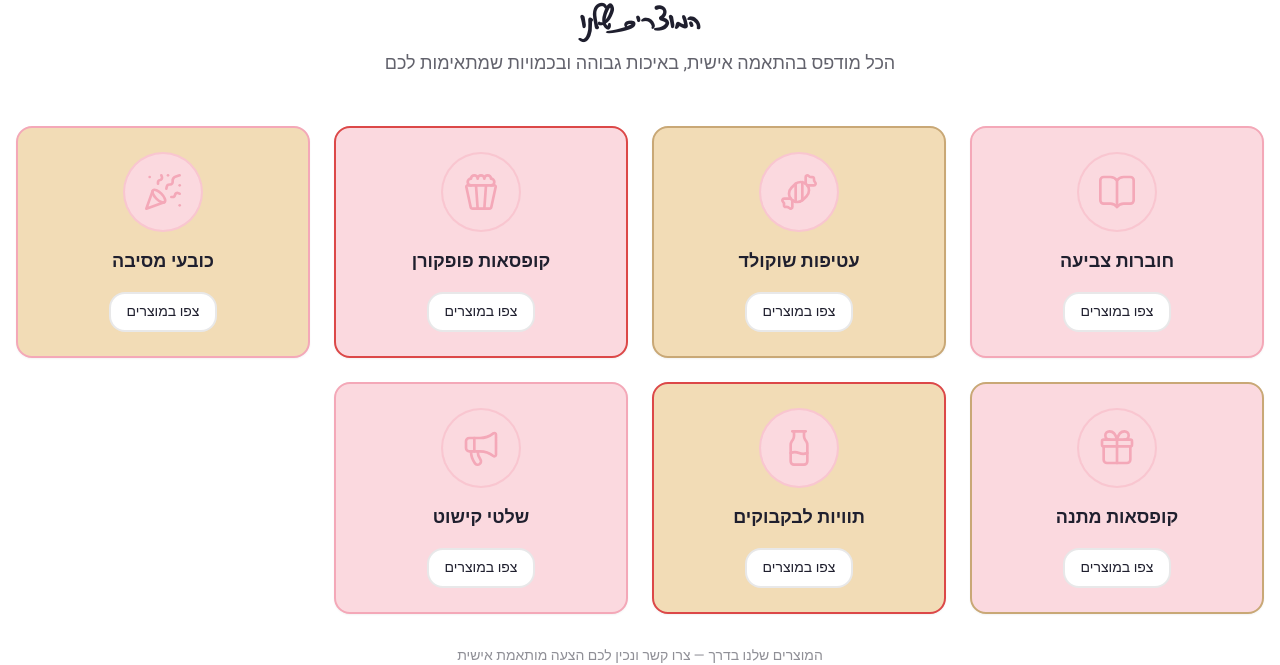
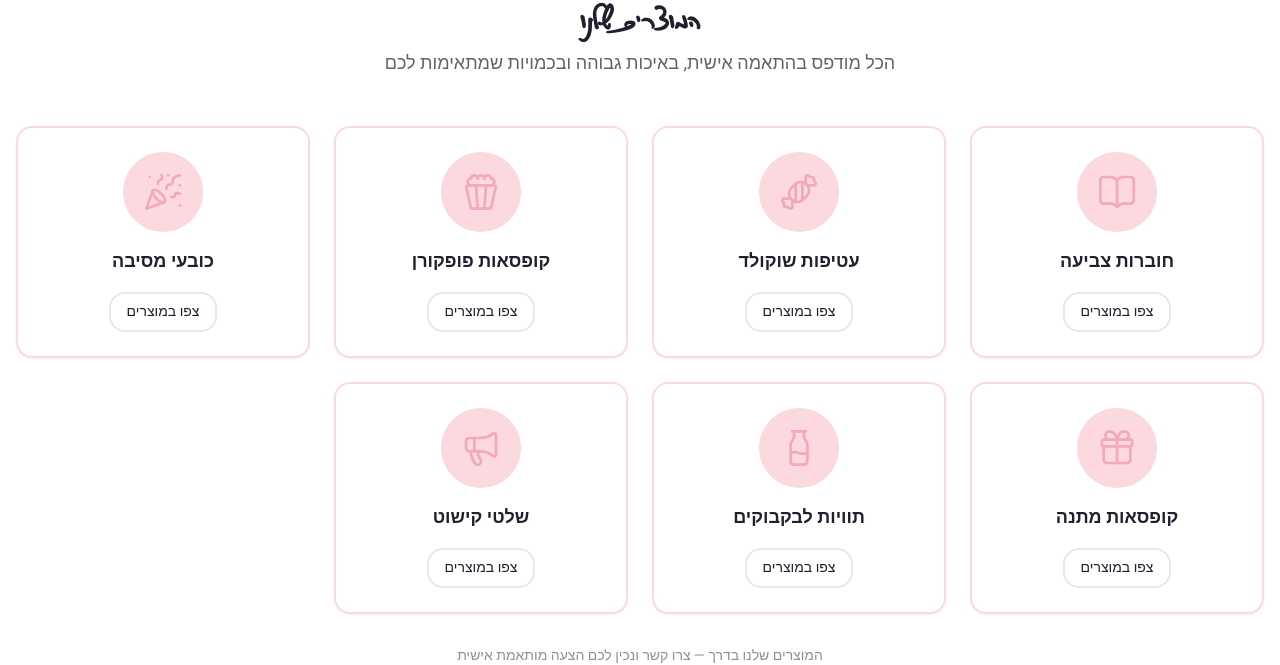
Before and after one commit to tematgili-rgb/tematgili, a Next.js app: page / in a window 1280 px wide. Shown: the part 1437-2102 px from the top of the page. Built offline with nearby package versions, Linux system fonts and the light colour scheme; no server answers; the database is empty.

Commit message:
Uniform white background + matching primary-soft border on showcase cards

```diff
--- a/components/home/ProductsShowcase.tsx
+++ b/components/home/ProductsShowcase.tsx
@@ -39,12 +39,12 @@ export default async function ProductsShowcase() {
           {PRODUCT_CATEGORIES.map((cat) => (
             <div
               key={cat.id}
-              className={`rounded-2xl border-2 p-6 flex flex-col items-center text-center gap-4 shadow-sm hover:shadow-md transition-shadow ${cat.color}`}
+              className="rounded-2xl border-2 p-6 flex flex-col items-center text-center gap-4 shadow-sm hover:shadow-md transition-shadow bg-white border-primary-soft"
             >
               {(() => {
                 const Icon = ICON_MAP[cat.id] ?? Gift
                 return (
-                  <div className="w-16 h-16 md:w-20 md:h-20 rounded-full bg-primary-soft flex items-center justify-center border-2 border-primary/40">
+                  <div className="w-16 h-16 md:w-20 md:h-20 rounded-full bg-primary-soft flex items-center justify-center border-2 border-primary-soft">
                     <Icon className="w-8 h-8 md:w-10 md:h-10 text-primary" strokeWidth={1.6} />
                   </div>
                 )
```
